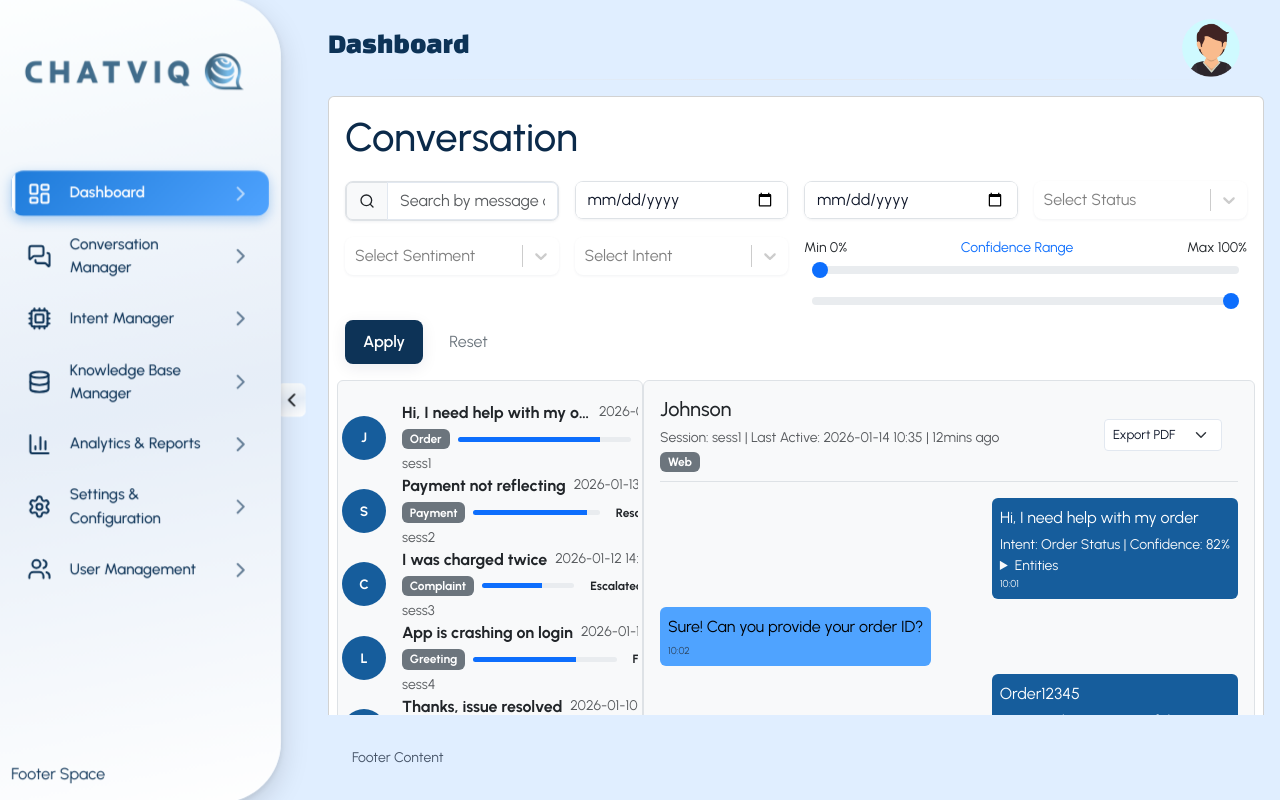
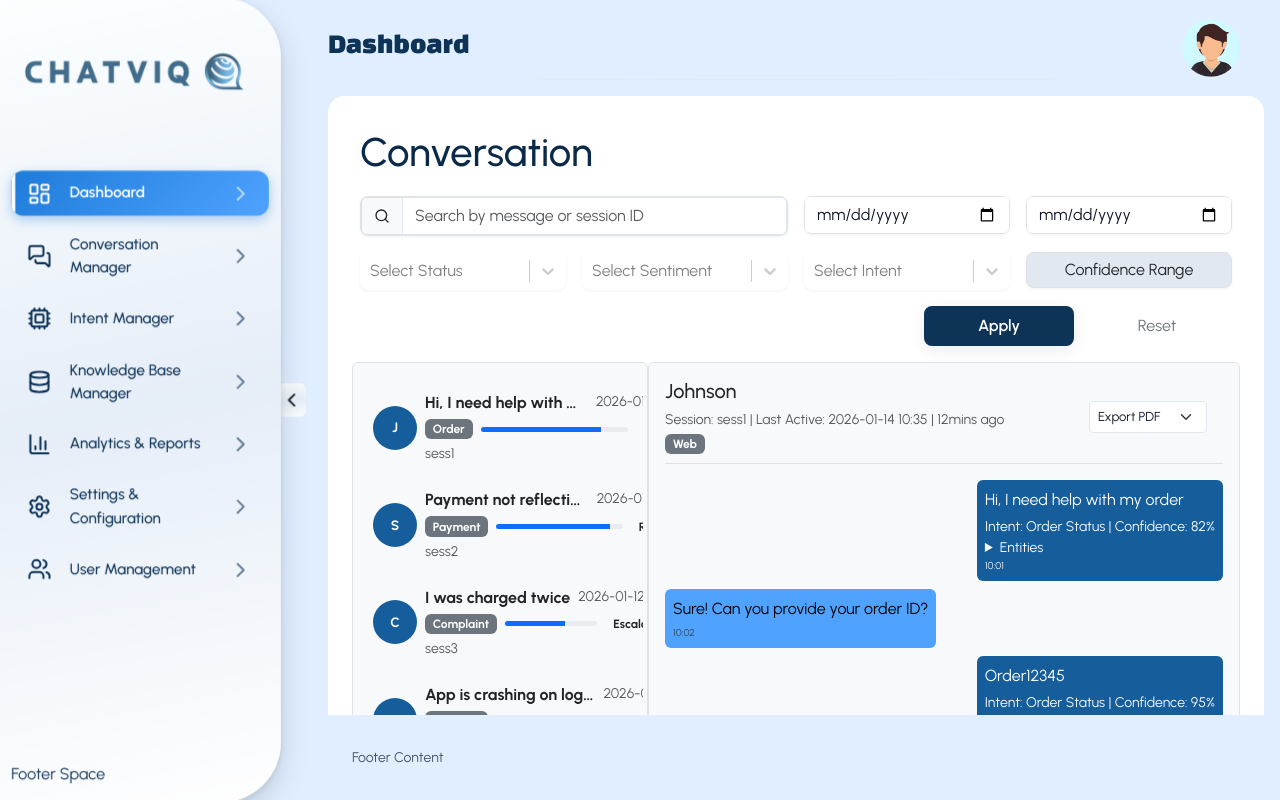
Before and after one commit to YounderBots/ChatBot-Frontend, a React (Vite) app: page /Conversations in a window 1280 px wide. Both pictures are taken after a click on the element 489 px from the left and 437 px from the top of the page. Built offline with nearby package versions, Linux system fonts and the light colour scheme.

Commit message:
UI update on Conversation Module

```diff
--- a/src/pages/ConversationManager/ConversationManager.jsx
+++ b/src/pages/ConversationManager/ConversationManager.jsx
@@ -1,5 +1,5 @@
 import React, { useState } from "react";
-import { Card, Row, Col, Form, Button, InputGroup } from "react-bootstrap";
+import { Card, Row, Col, Form, Button, InputGroup, Modal } from "react-bootstrap";
 import { Search, X } from "lucide-react";
 import Select from "react-select";
 
@@ -15,6 +15,7 @@ const ConversationManager = () => {
   const [sentiment, setSentiment] = useState("All");
   const [search, setSearch] = useState("");
   const [currentPage, setCurrentPage] = useState(1);
+  const [showConfidenceModal, setShowConfidenceModal] = useState(false);
   // const [itemsPerPage, setItemsPerPage] = useState(10);
   const [selectedConversation, setSelectedConversation] = useState(null);
 
@@ -274,13 +275,12 @@ const ConversationManager = () => {
 
   return (
 
-
-    <Card className="">
+    <Card className="shadow-sm border-0 rounded-4 p-3">
       <Card.Body>
         <h1 className="font-weight-bold text-cvq-blue-900 mb-0">Conversation</h1>
 
         <Row className="g-3 mt-1">
-          <Col xs={4} md={6} lg={3}>
+          <Col xs={4} md={6} lg={6}>
             <div className="input-group bg-white border rounded-3 shadow-sm ">
               <InputGroup>
                 <InputGroup.Text>
@@ -356,7 +356,6 @@ const ConversationManager = () => {
             </div>
           </Col>
 
-
           <Col xs={4} md={6} lg={3}>
 
             <div className="input-group bg-white rounded-3 shadow-sm">
@@ -388,9 +387,7 @@ const ConversationManager = () => {
             </div>
           </Col>
 
-
           <Col xs={4} md={6} lg={3}>
-
             <div className="input-group bg-white rounded-3 shadow-sm">
               <Select
                 isMulti
@@ -420,50 +417,30 @@ const ConversationManager = () => {
             </div>
           </Col>
 
+          <Col xs={12} md={12} lg={3}>
+            <div className=" rounded-3 shadow-sm text-center border "
 
-          <Col xs={12} md={12} lg={6}>
+              style={{ cursor: "pointer", padding: "5px",textAlign: "center" ,backgroundColor:"#e2e8f0"}}
 
+                onClick={() => setShowConfidenceModal(true)}
+              >
+                Confidence Range
 
-            <div className="d-flex justify-content-between small">
-              <span >Min {confidence[0]}%</span>
-              <span className="text-primary">Confidence Range</span>
-              <span>Max {confidence[1]}%</span>
             </div>
-
-            <Form.Range
-              className="p-2"
-              min={0}
-              max={100}
-              value={confidence[0]}
-              onChange={(e) =>
-                setConfidence([Number(e.target.value), confidence[1]])
-              }
-            />
-
-            <Form.Range
-              className="p-2"
-              min={0}
-              max={100}
-              value={confidence[1]}
-              onChange={(e) =>
-                setConfidence([confidence[0], Number(e.target.value)])
-              }
-            />
-
           </Col>
 
-          <div className="d-flex gap-2 mt-0">
-            <Button className=""
-              style={{ backgroundColor: "#0d3357", }}
+          <div className="d-flex gap-2 mt-3 align-content-end justify-content-end">
+            <Button className="p-1"
+              style={{ backgroundColor: "#0d3357",width:"150px",height:"40px" }}
               onClick={handleApplyFilters}>
               Apply
             </Button>
-            <Button variant="outline-secondary" className="" onClick={resetFilters}>
+            <Button variant="outline-secondary p-1" style={{width:"150px",height:"40px"}} className="" onClick={resetFilters}>
               Reset
             </Button>
           </div>
 
-          <Col xs={12} lg={4} className="bg-light p-1 border rounded " style={{ maxHeight: "90vh", }}>
+          <Col xs={12} lg={4} className="bg-light p-1 border rounded" style={{ maxHeight: "90vh", }}>
             <div className="mt-3 g-2" >
               {filteredConversations
                 .filter(conv =>
@@ -476,13 +453,13 @@ const ConversationManager = () => {
 
                   <div
                     key={conv.id}
-                    className={`d-flex flex-column flex-md-row align-items-start align-items-md-center
+                    className={`d-flex  flex-md-row align-items-start align-items-md-center p-2 overflow-auto mb-2 rounded
                        ${selectedConversation?.id === conv.id ? "bg-light" : ""} `}
-                    style={{ cursor: "pointer", overflowY: "auto" }}
+                    style={{ cursor: "pointer" }}
                     onClick={() => setSelectedConversation(conv)}
                   >
                     <div
-                      className="rounded-circle d-flex align-items-center justify-content-center me-md-3 mb-2 mb-md-0"
+                      className="rounded-circle d-flex align-items-center justify-content-center m-2"
                       style={{
                         width: "44px",
                         height: "44px",
@@ -550,7 +527,7 @@ const ConversationManager = () => {
                 ))}
             </div>
 
-            <div className="mt-4">
+            <div className="">
 
               {totalPages > 1 && (
                 <div className="pagination-bar">
@@ -580,7 +557,6 @@ const ConversationManager = () => {
                 </div>
               )}
             </div>
-
           </Col>
 
           <Col
@@ -604,7 +580,6 @@ const ConversationManager = () => {
                     </div>
                   </div>
 
-
                   <div className="d-flex gap-2  p-2 rounded">
                     <Form.Select
                       size="sm"
@@ -625,8 +600,7 @@ const ConversationManager = () => {
                   </div>
                 </div>
 
-
-                <div className="flex-grow-1 overflow-auto mb-3" style={{ maxHeight: "50vh" }}>
+                <div className="flex-grow-1 overflow-auto mb-3" style={{ minHeight: "40vh" }}>
                   {selectedConversation.messages.map((msg, idx) => (
                     <div
                       key={idx}
@@ -680,8 +654,6 @@ const ConversationManager = () => {
                   ))}
                 </div>
 
-
-
                 <div className="border-top pt-2">
                   <h6>Analytics</h6>
                   <div className="d-flex flex-wrap gap-3">
@@ -691,15 +663,52 @@ const ConversationManager = () => {
                     <span>Status: {selectedConversation.status}</span>
                   </div>
                 </div>
-
               </>
             ) : (
-              <div className="flex-grow-1 d-flex align-items-center justify-content-center">
+              <div className="flex-grow-1 d-flex align-items-center justify-content-center" style={{ minHeight: "80vh" }}>
                 <p>Select a conversation to view details</p>
               </div>
             )}
           </Col>
         </Row>
+         <Modal
+            show={showConfidenceModal}
+            onHide={() => setShowConfidenceModal(false)}
+            centered
+          >
+            <Modal.Header closeButton>
+              <Modal.Title className="text-primary">Confidence Range</Modal.Title>
+            </Modal.Header>
+
+            <Modal.Body>
+              <div className="d-flex justify-content-between small mb-2">
+                <span>Min {confidence[0]}%</span>
+
+                <span>Max {confidence[1]}%</span>
+              </div>
+
+              <Form.Range
+                className="p-2"
+                min={0}
+                max={100}
+                value={confidence[0]}
+                onChange={(e) =>
+                  setConfidence([Number(e.target.value), confidence[1]])
+                }
+              />
+
+              <Form.Range
+                className="p-2"
+                min={0}
+                max={100}
+                value={confidence[1]}
+                onChange={(e) =>
+                  setConfidence([confidence[0], Number(e.target.value)])
+                }
+              />
+            </Modal.Body>
+
+          </Modal>
       </Card.Body>
     </Card>
 
```
